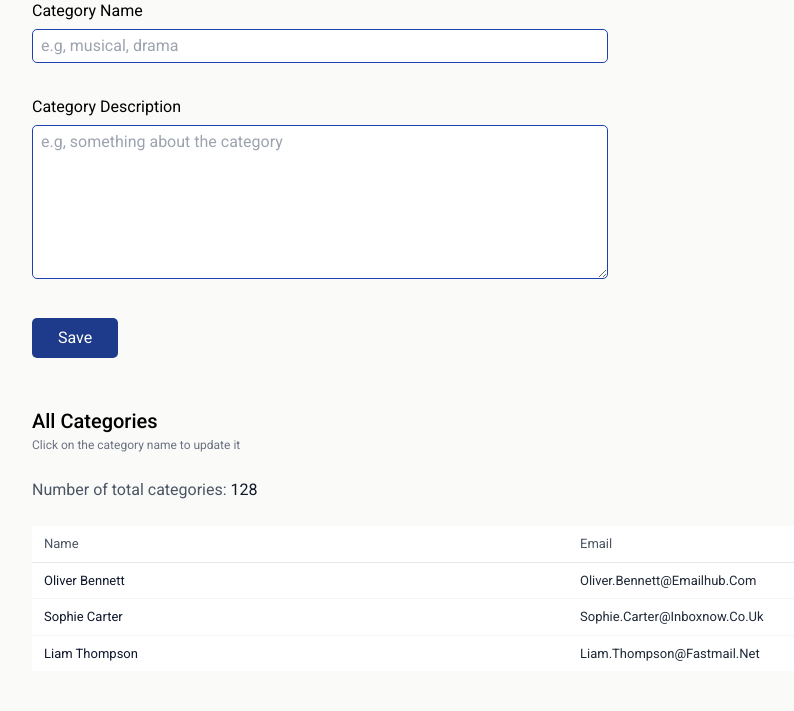
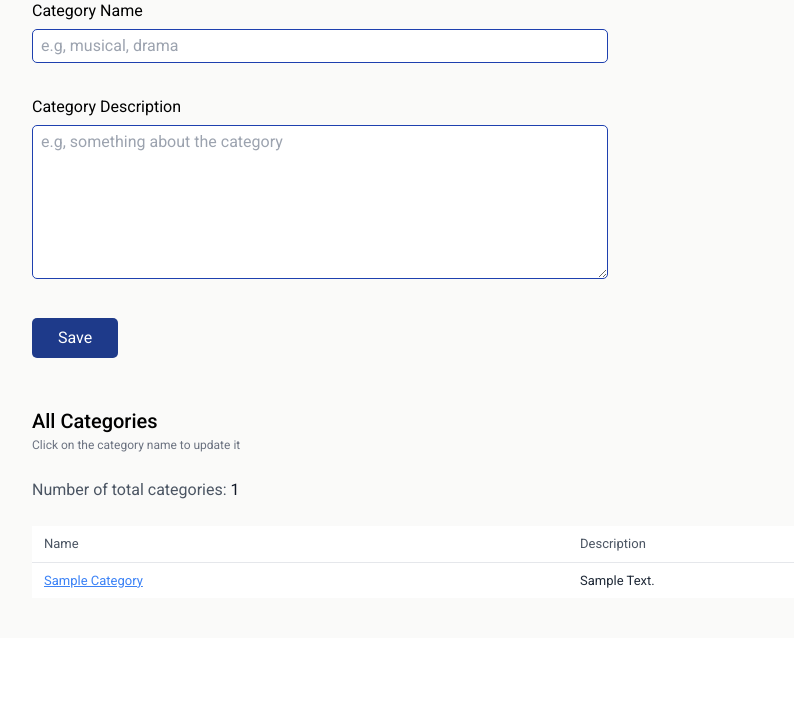
Before and after one commit to Mesbah214/event_management, a Django app: page /events/categories/ in a window 1280 px wide. Shown: the part 201-912 px from the top of the page, without its empty margins (72-866 px from the left). After the commit the page ends 789 px from the top, so only its background shows below. Run offline with Django 5.2, Linux system fonts and the light colour scheme; tables that the repository leaves empty hold one stand-in row (values such as "Sample post").

Commit message:
feat: added dynamic values to category

```diff
--- a/events/templates/categories.html
+++ b/events/templates/categories.html
@@ -1,6 +1,4 @@
-{% extends "base.html" %}
-{% block title %}Categories{% endblock title %}
-{% block categories %}
+{% extends "base.html" %} {% block title %}Categories{% endblock title %} {% block categories %}
 <div class="px-[2.4rem] max-w-[112rem] mx-auto mt-[12rem] mb-[4rem]">
     <h1 class="text-[2.4rem] font-bold md:text-[3.2rem] capitalize">create new category</h1>
     <form class="mt-[3.2rem] max-w-[57.6rem]" onsubmit="">
@@ -13,30 +11,24 @@
             <textarea class="border border-blue-800 px-[.8rem] py-[.4rem] w-full focus-visible:outline focus-visible:outline-blue-700 rounded-lg" autocomplete="off" id="desc" name="desc" placeholder="e.g, something about the category" rows="6" required></textarea>
         </div>
         <div class="[&:not(:last-child)]:mb-[3.2rem]">
-            <button class="px-[2.6rem] py-[.8rem] bg-blue-900 w-full text-white focus-visible:outline focus-visible:outline-blue-700 rounded-lg capitalize w-max cursor-pointer" type="submit">save</button>
+            <button class="px-[2.6rem] py-[.8rem] bg-blue-900 text-white focus-visible:outline focus-visible:outline-blue-700 rounded-lg capitalize w-max cursor-pointer" type="submit">save</button>
         </div>
     </form>
     <div class="mt-[4.8rem]">
         <h2 class="capitalize font-medium text-[2rem]">all categories</h2>
         <p class="text-[1.2rem] text-gray-500 mb-[2.4rem]">Click on the category name to update it</p>
-        <p class="text-gray-600 mt-[.4rem]">Number of total categories: <span class="text-gray-900">128</span></p>
+        <p class="text-gray-600 mt-[.4rem]">Number of total categories: <span class="text-gray-900">{{ number_of_categories }}</span></p>
         <div class="mt-[2.4rem] rounded-md">
             <div class="grid grid-cols-2 bg-white py-[.8rem] border-b border-gray-200">
                 <h4 class="capitalize text-[1.3rem] text-gray-600 px-[1.2rem]">name</h4>
-                <p class="capitalize text-[1.3rem] text-gray-600 px-[1.2rem]">email</p>
+                <p class="capitalize text-[1.3rem] text-gray-600 px-[1.2rem]">description</p>
             </div>
+            {% for cat in cats %}
             <div class="grid grid-cols-2 bg-white py-[.8rem] [&:not(:last-child)]:border-b border-gray-100">
-                <p class="text-slate-900 capitalize text-[1.3rem] px-[1.2rem]">Oliver Bennett</p>
-                <p class="capitalize text-[1.3rem] text-gray-800 px-[1.2rem] break-words">oliver.bennett@emailhub.com</p>
+                <a href="#" class="text-blue-500 underline capitalize text-[1.3rem] px-[1.2rem]">{{ cat.name }}</a>
+                <p class="capitalize text-[1.3rem] text-gray-800 px-[1.2rem] break-words">{{ cat.description }}</p>
             </div>
-            <div class="grid grid-cols-2 bg-white py-[.8rem] [&:not(:last-child)]:border-b border-gray-100">
-                <p class="text-slate-900 capitalize text-[1.3rem] px-[1.2rem]">Sophie Carter</p>
-                <p class="capitalize text-[1.3rem] text-gray-800 px-[1.2rem] break-words">sophie.carter@inboxnow.co.uk</p>
-            </div>
-            <div class="grid grid-cols-2 bg-white py-[.8rem] [&:not(:last-child)]:border-b border-gray-100">
-                <p class="text-slate-900 capitalize text-[1.3rem] px-[1.2rem]">Liam Thompson</p>
-                <p class="capitalize text-[1.3rem] text-gray-800 px-[1.2rem] break-words">liam.thompson@fastmail.net</p>
-            </div>
+            {% endfor %}
         </div>
     </div>
 </div>
--- a/events/views.py
+++ b/events/views.py
@@ -2,7 +2,7 @@ from django.shortcuts import render
 from django.http import HttpResponse
 from events.forms import EventForm
 from events.participant_form import ParticipantModelForm
-from events.models import Event, Participant
+from events.models import Event, Participant, Category
 from django.db.models import Count
 
 # Create your views here.
@@ -20,7 +20,10 @@ def dashboard(request):
 
 
 def categories(request):
-    return render(request, 'categories.html')
+    cats = Category.objects.all()
+    num_of_cats = Category.objects.count()
+    context = {'cats': cats, 'number_of_categories': num_of_cats}
+    return render(request, 'categories.html', context)
 
 
 def participants(request):
```
